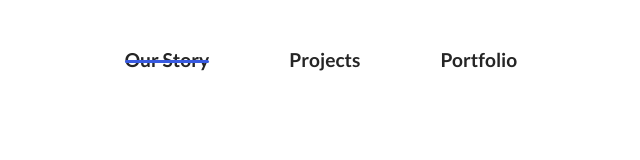
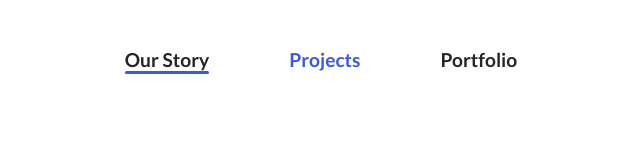
Before and after one commit to CodeSevenic/Gsap-Flip, a plain HTML site: page index.html in a window 1280 px wide. Both pictures are taken after a click on the link "Projects". Shown: the whole page, without its empty margins (319-959 px from the left). Drawn offline with nearby package versions, Linux system fonts and the light colour scheme.

Commit message:
JS Layout Animation update

```diff
--- a/app.js
+++ b/app.js
@@ -2,7 +2,11 @@ const links = document.querySelectorAll('.nav-item a');
 const activeNav = document.querySelector('.active-nav');
 
 links.forEach((link) => {
-  link.addEventListener('click', () => {
+  link.addEventListener('click', (e) => {
     gsap.to(links, { color: '#252525' });
+
+    if (document.activeElement === link) {
+      gsap.to(link, { color: '#385ae0' });
+    }
   });
 });
--- a/style.css
+++ b/style.css
@@ -35,8 +35,8 @@ nav {
   height: 3px;
   background-color: #385ae0;
   border-radius: 1rem;
-  position: absolute;
+  /* position: absolute;
   left: 0;
   bottom: 8px;
-  width: 100%;
+  width: 100%; */
 }
```
